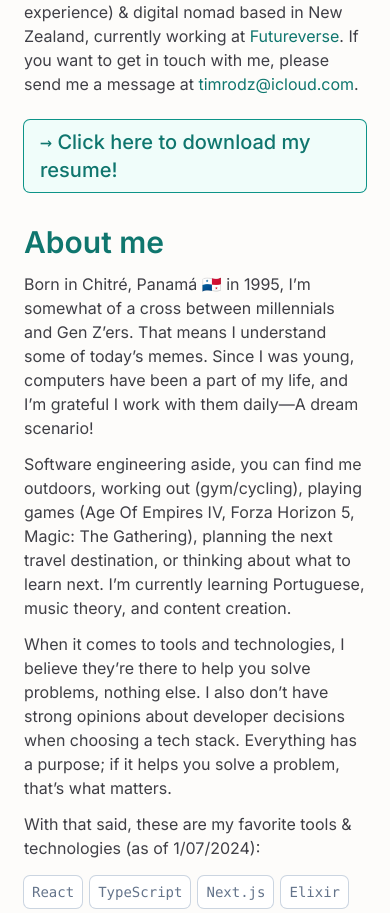
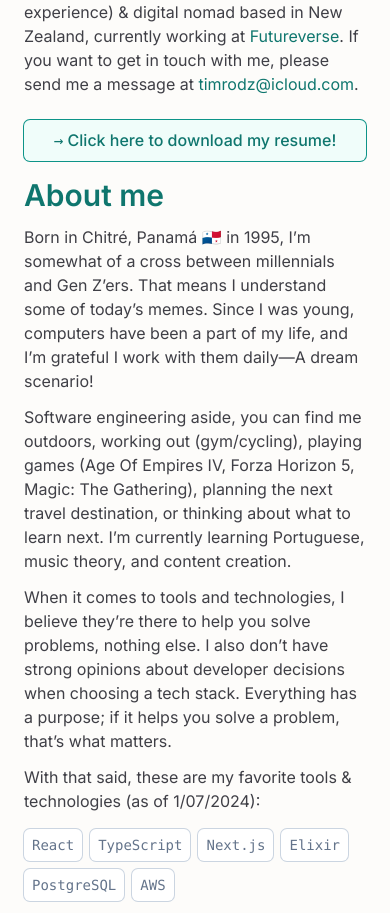
Before and after one commit to timrodz/portfolio, a Next.js app: page / in a window 390 px wide. Shown: the part 1089-2002 px from the top of the page. Built offline with nearby package versions, Linux system fonts and the light colour scheme.

Commit message:
refactor: Download resume button

```diff
--- a/app/components/About.tsx
+++ b/app/components/About.tsx
@@ -30,7 +30,7 @@ export const About = () => {
           "https://docs.google.com/document/d/1SVf7G72m6miHjatK2mqOHYSvPPMcA991agUyubH33iU/edit?usp=sharing"
         }
         target="_blank"
-        className="cta-subtle inline-block mt-6 mb-4 text-xl"
+        className="cta-subtle text-center block lg:inline-block mt-6 mb-4"
       >
         <span className="font-mono">→</span> Click here to download my resume!
       </Link>
```
